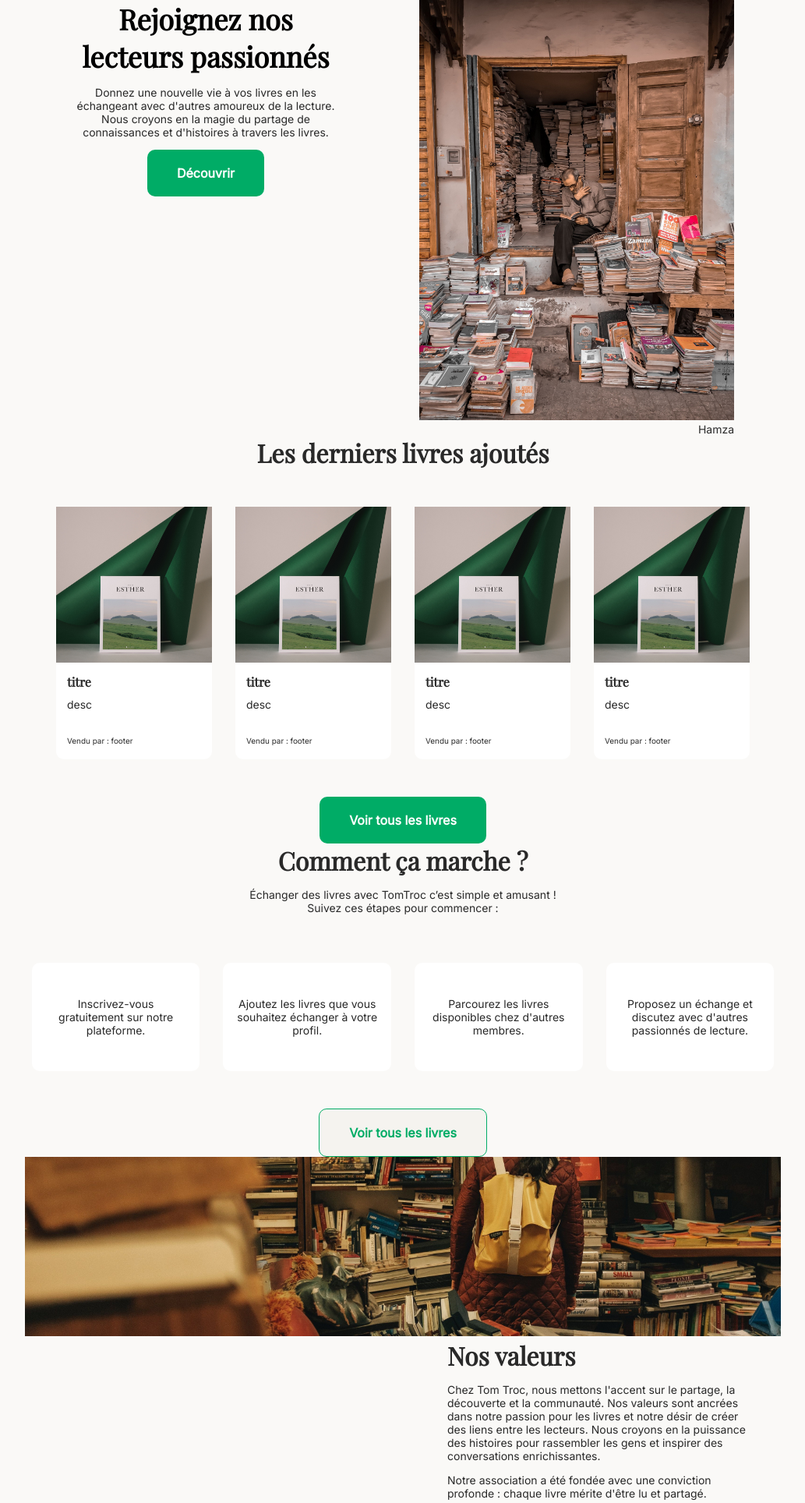
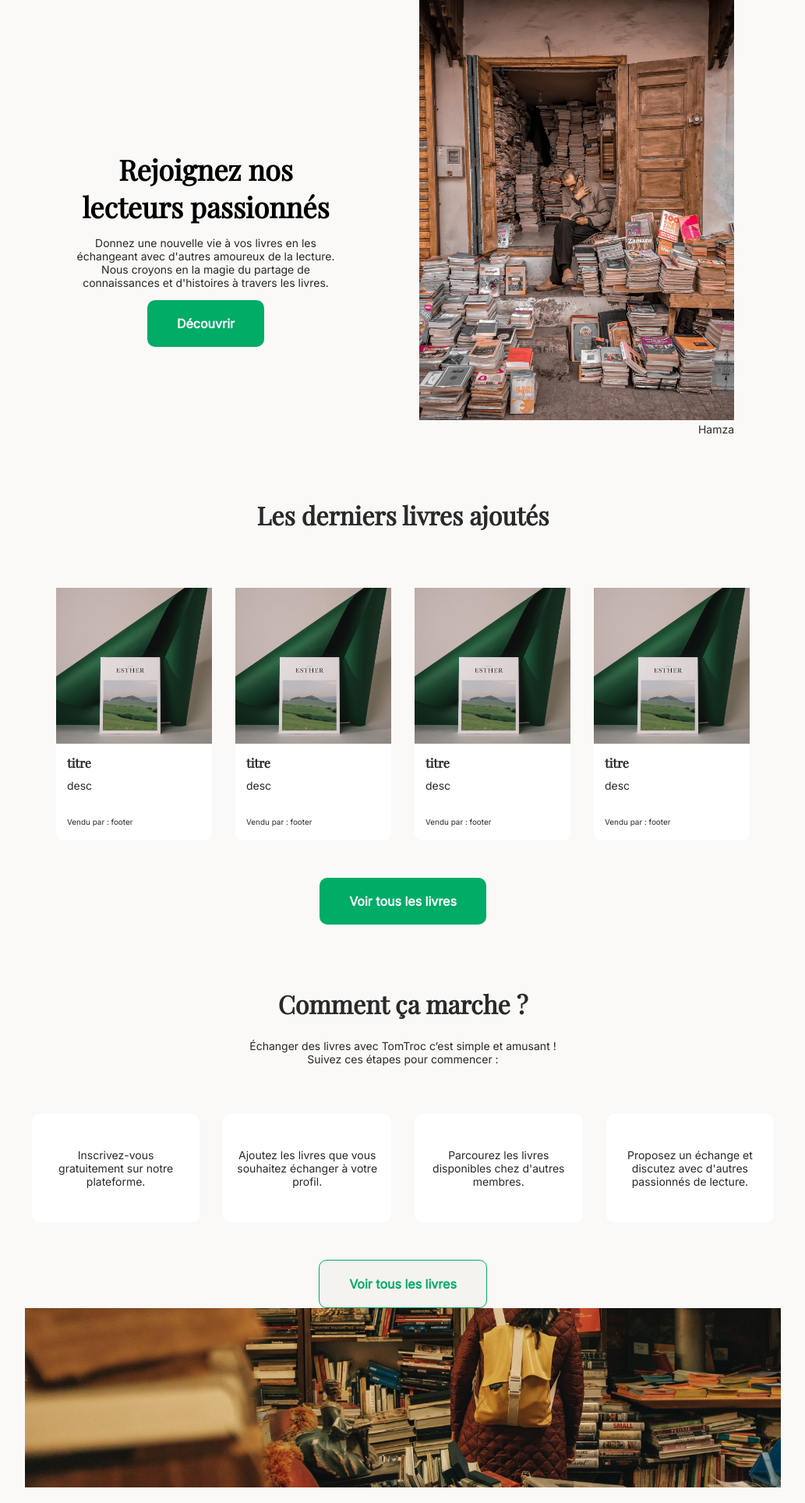
Before and after one commit to Vivien60/Formation_OC_Symfony_P6_TomTroc, a PHP site: page / in a window 1280 px wide; the page is wider, and only the part inside the window is pictured. Shown: the part 80-2008 px from the top of that part at 78% size, without its empty margins (203-1236 px from the left). Run offline with PHP 8.4, Linux system fonts and the light colour scheme.

Commit message:
Fix(ui) : headings Change headings margins according to chart Fix edges effects of changing heading margins Fix sometimes other structural margins

```diff
--- /dev/null
+++ b/assets/css/importsCSS.css
@@ -0,0 +1,21 @@
+@import url('https://fonts.googleapis.com/css2?family=Playfair+Display');
+@import url('https://fonts.googleapis.com/css2?family=Inter');
+
+@import "general.css";
+
+@import "modules/headings.css";
+@import "modules/header.css";
+@import "modules/footer.css";
+@import "modules/form.css";
+@import "modules/card.css";
+@import "modules/cardBook.css";
+@import "modules/poster.css";
+@import "modules/icons-and-badges.css";
+
+@import "pages/homepage.css";
+@import "pages/messagerie.css";
+@import "pages/profile.css";
+@import "pages/book-copy-detail.css";
+@import "pages/book-copy-edit.css";
+@import "pages/sign-in-sign-up.css";
+@import "pages/available-books.css";
--- a/assets/css/pages/available-books.css
+++ b/assets/css/pages/available-books.css
@@ -1,12 +1,17 @@
 .books-list-page {
     width: 100%;
     padding: 0 16.4375rem;
+}
+
+.books-list-page h1 {
+    margin: 3.125rem 0 0 0;
 }
 
 .books-list-page__header {
     display: flex;
     flex-flow: row nowrap;
     justify-content: space-between;
+    align-items: end;
 }
 
 .books-list-page__list {
--- a/assets/css/pages/book-copy-detail.css
+++ b/assets/css/pages/book-copy-detail.css
@@ -1,6 +1,10 @@
-.container.container--book-detail {
+.container--book-detail {
     flex-flow: row nowrap;
     height: 100%;
+}
+
+.container--book-detail h1 {
+    margin: 0 0 0 1rem;
 }
 
 .container--book-detail .container__full-img {
--- a/assets/css/pages/book-copy-edit.css
+++ b/assets/css/pages/book-copy-edit.css
@@ -1,12 +1,19 @@
 /**
  * Structure principale - Book Copy Edit
  */
-.container.container--book-copy-edit {
+.container--book-copy-edit {
     box-sizing: border-box;
     display: flex;
     flex-flow: row nowrap;
     gap: 2rem;
     align-items: flex-start;
+}
+
+.main-container__header--book-copy-edit {
+    padding: 2.5rem 0 0 0;
+}
+.main-container__header--book-copy-edit h1 {
+    margin: 1.5rem 0 1.5rem 0;
 }
 
 /**
--- a/assets/css/pages/homepage.css
+++ b/assets/css/pages/homepage.css
@@ -18,6 +18,20 @@
 
 .hero > * {
     flex: 3 0 0;
+}
+
+.hero__content {
+    display: flex;
+    flex-flow: column nowrap;
+    justify-content: center;
+}
+
+.hero h1 {
+    margin: 5rem 0 0.125rem 0;
+}
+
+.lastBooks__bloc h2 , .howToUse__bloc h2, .ourValues__bloc h2 {
+    margin: 5rem 0 1.5rem 0;
 }
 
 .hero__img-title {
--- a/assets/css/pages/profile.css
+++ b/assets/css/pages/profile.css
@@ -5,6 +5,11 @@ Structure
     display: flex;
     flex-flow: row wrap;
     gap: 1rem;
+}
+
+.userInfo h1 {
+    margin: 6rem 0 1rem 0;
+    flex: 1 1 100%;
 }
 
 
--- a/assets/css/pages/sign-in-sign-up.css
+++ b/assets/css/pages/sign-in-sign-up.css
@@ -1,9 +1,14 @@
-.container.container--sign-in-up {
+.container--sign-in-up {
     flex-flow: row nowrap;
 }
 
-.container.container--form-sign-in-up {
+
+.container--form-sign-in-up {
    /* background-color: var(--bg-color-medium2);*/
+}
+
+.container--form-sign-in-up h1 {
+    margin: 6.125rem 0 0 0;
 }
 
 .container.container--sign-in-up .container__poster {
--- a/view/templates/AbstractHtmlTemplate.php
+++ b/view/templates/AbstractHtmlTemplate.php
@@ -66,7 +66,7 @@ abstract class AbstractHtmlTemplate
             '<meta charset="UTF-8">',
             '<meta name="viewport" content="width=device-width, initial-scale=1.0">',
             '<title>'.$this->title.'</title>',
-            '<link rel="stylesheet" type="text/css" href="assets/css/general.css" media="screen">',
+            '<link rel="stylesheet" type="text/css" href="assets/css/importsCSS.css" media="screen">',
             '<script src="assets/js/main.js"></script>',
             "<base href='{$this->getBaseUrl()}'>",
         ];
--- a/view/ui/bookCopyEdit.php
+++ b/view/ui/bookCopyEdit.php
@@ -7,8 +7,10 @@ use view\templates\AbstractHtmlTemplate;
 
 return
     <<<HTML
-<nav><a>&larr; retour</a></nav>
-<h1 class="heading--form-pages">Modifier les informations</h1>
+<div class="main-container__header main-container__header--book-copy-edit">
+    <nav><a>&larr; retour</a></nav>
+    <h1 class="heading--form-pages">Modifier les informations</h1>
+</div>
 <div class="container container--book-copy-edit">
     <label class="photo-upload">
         Photo
--- a/view/ui/editProfile.php
+++ b/view/ui/editProfile.php
@@ -19,9 +19,8 @@ $htmlBigUserCard = sprintf(
     $writeMessageLink,
 );
 return <<<HTML
-
-<h1 class="heading heading--form-pages">Mon compte</h1>
 <div class="userInfo">
+    <h1 class="heading heading--form-pages">Mon compte</h1>
     {$htmlBigUserCard}
     <div class="userInfo__form-container">
         <h3>Vos informations personnelles</h3>
--- a/view/ui/homepage.php
+++ b/view/ui/homepage.php
@@ -16,7 +16,7 @@ for($i = 0; $i < 4; $i++) {
 return
     <<<HTML
     <section class="hero">
-        <div>
+        <div class="hero__content">
             <div>
                 <h1>Rejoignez nos lecteurs passionnés</h1>
                 <p>
```
